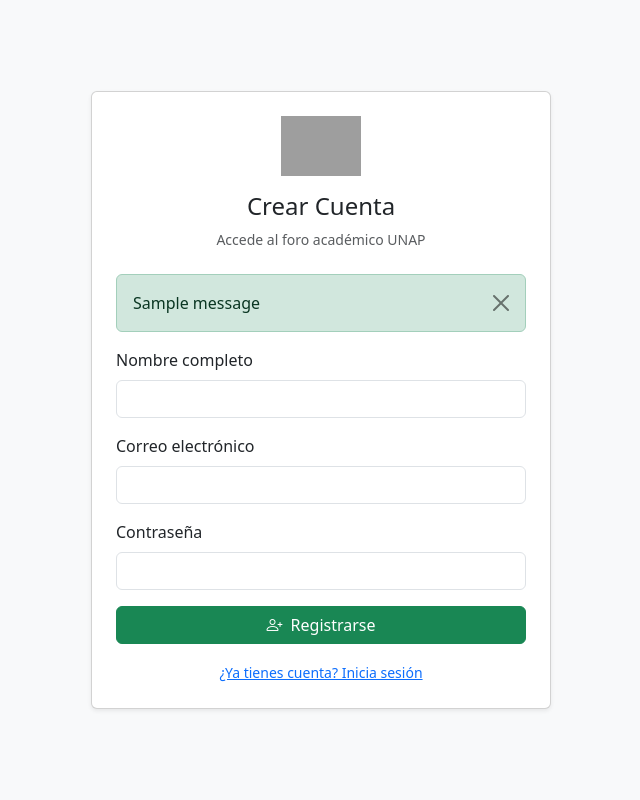
After one commit to AHidalgoG/taller-3, a Flask app: template templates/registro.html in a window 1280 px wide. The commit adds this page. Shown: the whole page, without its empty margins (319-959 px from the left). Run offline with Flask 3, Linux system fonts and the light colour scheme; the template is opened without the code that fills it, so the values that code supplies are empty; one stand-in notice (Sample message) is shown; grey boxes are pictures that could not be loaded.

Commit message:
se agrega registrar usuario y login

```diff
--- /dev/null
+++ b/templates/registro.html
@@ -0,0 +1,65 @@
+<!DOCTYPE html>
+<html lang="es">
+<head>
+  <meta charset="UTF-8">
+  <title>Registro - Foro UNAP</title>
+  <link href="https://cdn.jsdelivr.net/npm/bootstrap@5.3.0/dist/css/bootstrap.min.css" rel="stylesheet">
+  <link rel="stylesheet" href="https://cdn.jsdelivr.net/npm/bootstrap-icons@1.8.0/font/bootstrap-icons.css">
+  <meta name="viewport" content="width=device-width, initial-scale=1">
+</head>
+<body class="bg-light">
+
+  <div class="container d-flex align-items-center justify-content-center min-vh-100">
+    <div class="card shadow-sm" style="width: 100%; max-width: 460px;">
+      <div class="card-body p-4">
+        <div class="text-center mb-4">
+          <img src="/static/logo-unap.png" height="60" alt="Logo UNAP">
+          <h4 class="mt-3">Crear Cuenta</h4>
+          <p class="text-muted small">Accede al foro académico UNAP</p>
+        </div>
+
+        {% with messages = get_flashed_messages(with_categories=true) %}
+          {% if messages %}
+            {% for category, message in messages %}
+              <div class="alert alert-{{ category }} alert-dismissible fade show" role="alert">
+                {{ message }}
+                <button type="button" class="btn-close" data-bs-dismiss="alert"></button>
+              </div>
+            {% endfor %}
+          {% endif %}
+        {% endwith %}
+
+        <form method="POST">
+          <div class="mb-3">
+            <label for="nombre" class="form-label">Nombre completo</label>
+            <input type="text" class="form-control" id="nombre" name="nombre" required>
+          </div>
+
+          <div class="mb-3">
+            <label for="correo" class="form-label">Correo electrónico</label>
+            <input type="email" class="form-control" id="correo" name="correo" required>
+          </div>
+
+          <div class="mb-3">
+            <label for="password" class="form-label">Contraseña</label>
+            <input type="password" class="form-control" id="password" name="password" required>
+          </div>
+
+          <div class="d-grid mb-3">
+            <button type="submit" class="btn btn-success">
+              <i class="bi bi-person-plus me-1"></i> Registrarse
+            </button>
+          </div>
+
+          <div class="text-center">
+            <a href="{{ url_for('login') }}" class="small">¿Ya tienes cuenta? Inicia sesión</a>
+          </div>
+        </form>
+      </div>
+    </div>
+  </div>
+
+  <!-- Scripts -->
+  <script src="https://cdn.jsdelivr.net/npm/bootstrap@5.3.0/dist/js/bootstrap.bundle.min.js"></script>
+</body>
+</html>
```
Also changed, not shown: app.py (+27 -5 lines), static/style.css (added, +76 -0 lines), templates/base.html (+2 -79 lines), templates/login.html (added, +60 -0 lines), templates/nuevo_tema.html (+7 -15 lines).
